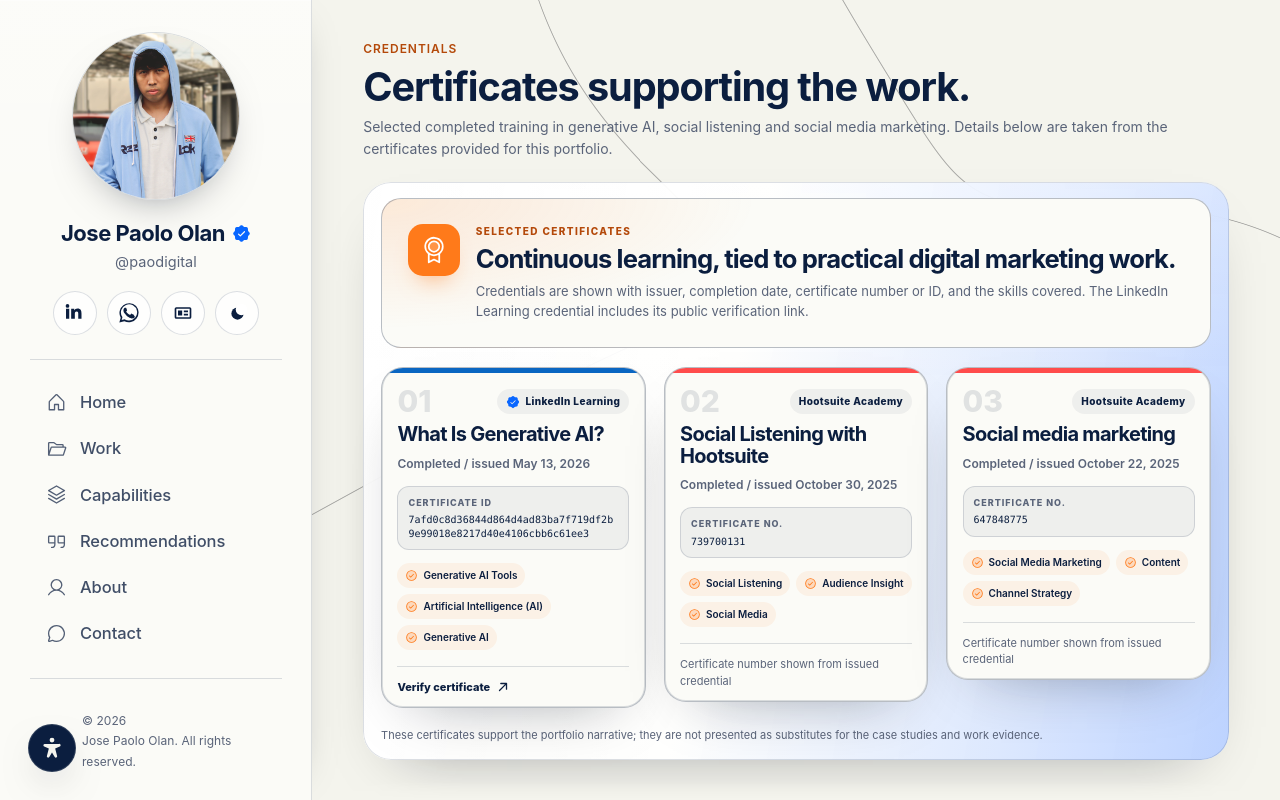
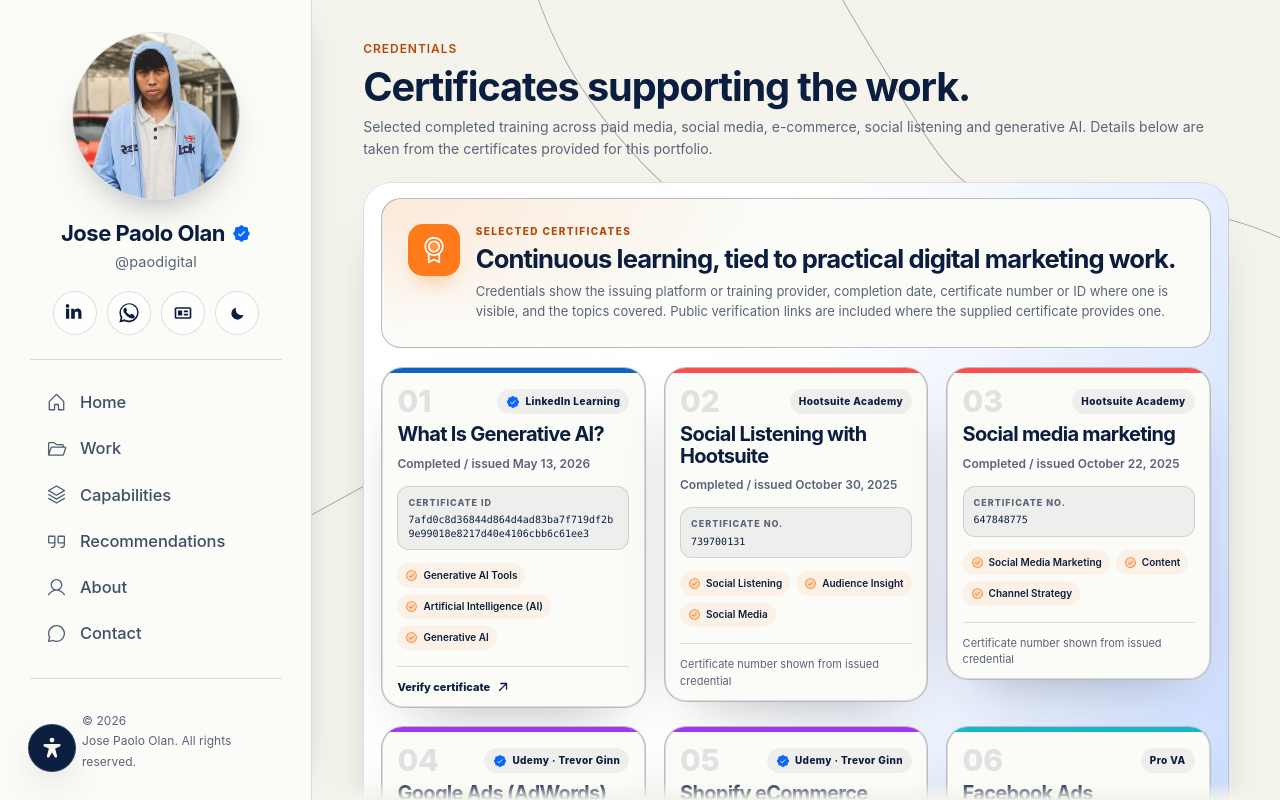
Before and after one commit to olanjp-digital/paodigital.github.io, a React (Vite) app: page /credentials in a window 1280 px wide. Built offline with nearby package versions, Linux system fonts and the light colour scheme.

Commit message:
Add Udemy and Pro VA certificates
Add the supplied Udemy Google Ads and Shopify masterclass certificates plus Pro VA Facebook Ads Management and Social Media Management participation certificates.

```diff
--- a/src/components/CredentialsGrid.tsx
+++ b/src/components/CredentialsGrid.tsx
@@ -5,10 +5,11 @@
   provider: string
   title: string
   date: string
-  credential: string
+  credential?: string
+  detail?: string
   skills: string[]
   verify?: string
-  accent: 'linkedin' | 'hootsuite'
+  accent: 'linkedin' | 'hootsuite' | 'udemy' | 'prova'
 }
 
 const CREDENTIALS: Credential[] = [
@@ -40,6 +41,46 @@
     skills: ['Social Media Marketing', 'Content', 'Channel Strategy'],
     accent: 'hootsuite',
   },
+  {
+    index: '04',
+    provider: 'Udemy · Trevor Ginn',
+    title: 'Google Ads (AdWords) Masterclass - Pay-Per-Click PPC Adverts',
+    date: 'May 8, 2024',
+    credential: 'UC-6494f5ee-2228-414c-bf0a-1162f5f3ecc1',
+    detail: '3.5 total hours',
+    skills: ['Google Ads', 'Pay-Per-Click (PPC)', 'Advertising'],
+    verify: 'https://ude.my/UC-6494f5ee-2228-414c-bf0a-1162f5f3ecc1',
+    accent: 'udemy',
+  },
+  {
+    index: '05',
+    provider: 'Udemy · Trevor Ginn',
+    title: 'Shopify eCommerce Store Masterclass - Start a Business!',
+    date: 'May 30, 2024',
+    credential: 'UC-b2604e26-bcb8-4c32-9130-d6b10a4347db',
+    detail: '2 total hours',
+    skills: ['Shopify', 'eCommerce', 'Online Store'],
+    verify: 'https://ude.my/UC-b2604e26-bcb8-4c32-9130-d6b10a4347db',
+    accent: 'udemy',
+  },
+  {
+    index: '06',
+    provider: 'Pro VA',
+    title: 'Facebook Ads Management - Online Course',
+    date: 'July 6, 2025',
+    detail: 'Certificate of Participation',
+    skills: ['Facebook Ads Structure', 'Ads Manager', 'Campaign Setup', 'Budgeting', 'Split Testing / Scaling', 'Facebook Pixel & Retargeting'],
+    accent: 'prova',
+  },
+  {
+    index: '07',
+    provider: 'Pro VA',
+    title: 'Social Media Management (SMM) - Online Course',
+    date: 'April 17, 2022',
+    detail: 'Certificate of Participation',
+    skills: ['Marketing & Social Media', 'Social Media Tools / Software', 'Social Media Workflow', 'Social Media Reports', 'Social Media Account Management'],
+    accent: 'prova',
+  },
 ]
 
 export default function CredentialsGrid() {
@@ -48,7 +89,7 @@
       <header className="pgrid__head">
         <span className="pgrid__eyebrow">Credentials</span>
         <h1 className="pgrid__title" id="credentials-title">Certificates supporting the work.</h1>
-        <p className="pgrid__lede">Selected completed training in generative AI, social listening and social media marketing. Details below are taken from the certificates provided for this portfolio.</p>
+        <p className="pgrid__lede">Selected completed training across paid media, social media, e-commerce, social listening and generative AI. Details below are taken from the certificates provided for this portfolio.</p>
       </header>
 
       <div className="home__glass credgrid__glass">
@@ -57,7 +98,7 @@
           <div>
             <span className="credgrid__eyebrow">Selected Certificates</span>
             <h2>Continuous learning, tied to practical digital marketing work.</h2>
-            <p>Credentials are shown with issuer, completion date, certificate number or ID, and the skills covered. The LinkedIn Learning credential includes its public verification link.</p>
+            <p>Credentials show the issuing platform or training provider, completion date, certificate number or ID where one is visible, and the topics covered. Public verification links are included where the supplied certificate provides one.</p>
           </div>
         </div>
 
@@ -75,10 +116,14 @@
               <div className="credcard__body">
                 <h2>{credential.title}</h2>
                 <p className="credcard__date">Completed / issued {credential.date}</p>
-                <div className="credcard__id">
-                  <span>Certificate {credential.credential.length > 20 ? 'ID' : 'no.'}</span>
-                  <code>{credential.credential}</code>
-                </div>
+                {credential.detail && <p className="credcard__detail">{credential.detail}</p>}
+
+                {credential.credential && (
+                  <div className="credcard__id">
+                    <span>Certificate {credential.credential.length > 20 ? 'ID' : 'no.'}</span>
+                    <code>{credential.credential}</code>
+                  </div>
+                )}
 
                 <ul className="credcard__skills" role="list">
                   {credential.skills.map((skill) => (
@@ -92,8 +137,10 @@
                   <a href={credential.verify} target="_blank" rel="noopener noreferrer">
                     Verify certificate <ArrowUpRight size={14} weight="bold" aria-hidden="true" />
                   </a>
+                ) : credential.credential ? (
+                  <span>Certificate number shown from issued credential</span>
                 ) : (
-                  <span>Certificate number shown from issued credential</span>
+                  <span>Issued certificate supplied for this portfolio</span>
                 )}
               </div>
             </article>
--- a/src/components/HomeBento.tsx
+++ b/src/components/HomeBento.tsx
@@ -108,10 +108,10 @@
       </Link>
 
       <Link to="/credentials" className="bento__card bento__card--creds">
-        <CardHead Icon={Medal} title="Credentials" desc="LinkedIn Learning and Hootsuite Academy certificates." />
+        <CardHead Icon={Medal} title="Credentials" desc="LinkedIn Learning, Hootsuite, Udemy and Pro VA certificates." />
         <div className="bento__media bento__badge" aria-hidden="true">
           <span className="bento__badge-ring"><img src={`${import.meta.env.BASE_URL}favicon.svg`} alt="" width={72} height={72} /></span>
-          <span className="bento__badge-tag"><SealCheck size={14} weight="fill" />3 certificates</span>
+          <span className="bento__badge-tag"><SealCheck size={14} weight="fill" />7 certificates</span>
         </div>
       </Link>
 
--- a/src/styles/credentials-grid.css
+++ b/src/styles/credentials-grid.css
@@ -80,6 +80,8 @@
 }
 .credcard[data-accent='linkedin']::before{background:#0A66C2}
 .credcard[data-accent='hootsuite']::before{background:#FF4C4C}
+.credcard[data-accent='udemy']::before{background:#A435F0}
+.credcard[data-accent='prova']::before{background:#18B7C9}
 .credcard__top{
   display:flex;
   align-items:center;
@@ -123,6 +125,14 @@
   color:var(--muted);
   font-size:12px;
   font-weight:600;
+}
+.credcard__detail{
+  margin:-2px 0 0;
+  color:var(--orange-ink);
+  font-size:10.5px;
+  font-weight:800;
+  letter-spacing:.04em;
+  text-transform:uppercase;
 }
 .credcard__id{
   margin-top:4px;
```
